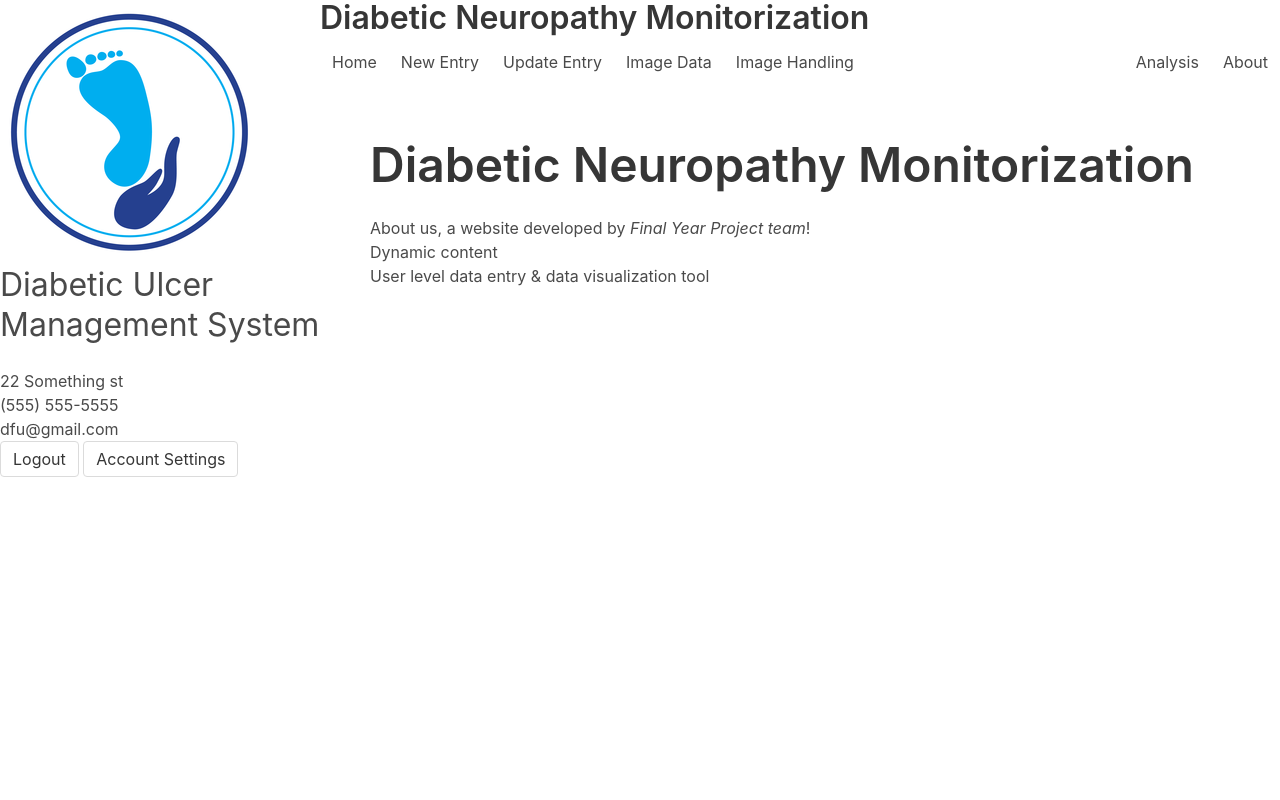
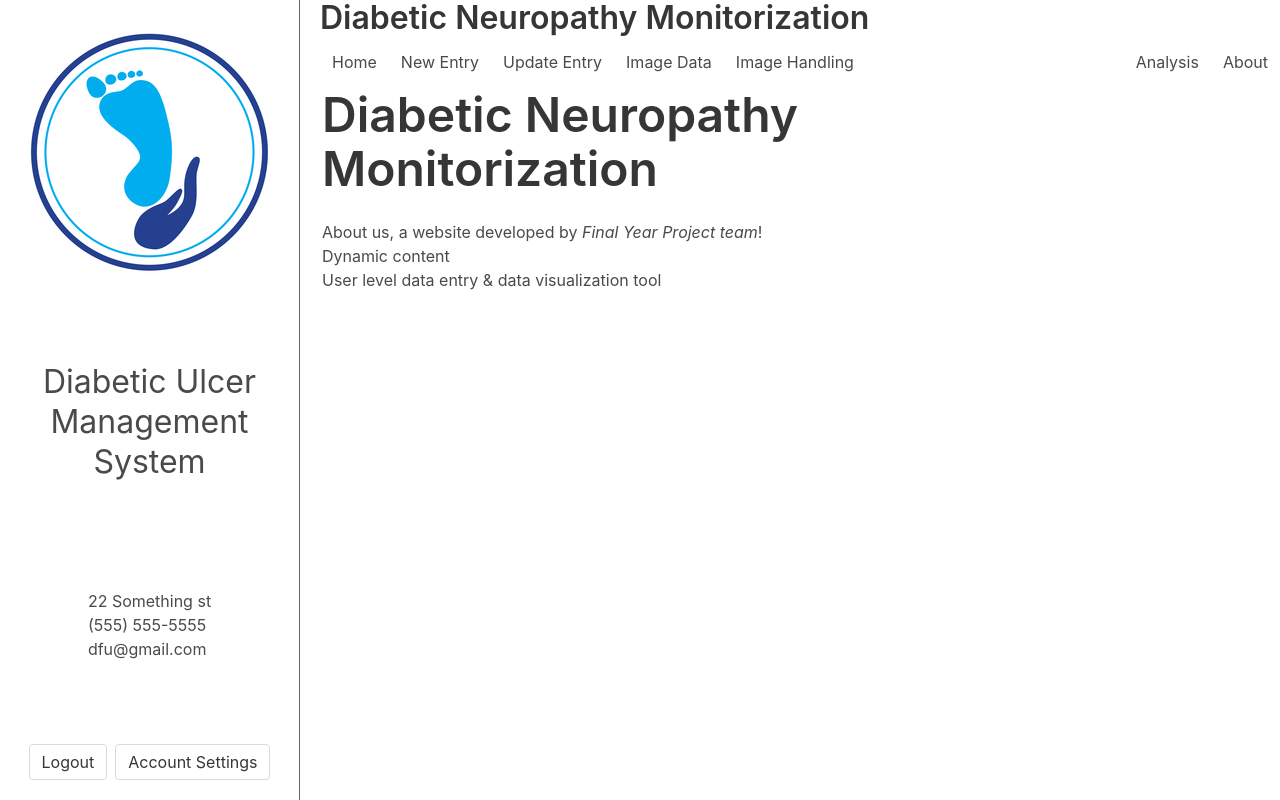
Before and after one commit to cramraj8/DFUWebPlatform, a Django app: page /about/ in a window 1280 px wide. Run offline with Django 3.2, Linux system fonts and the light colour scheme.

Commit message:
Layout sidebar properly

```diff
--- a/DFUApp/static/css/base_generic.css
+++ b/DFUApp/static/css/base_generic.css
@@ -9,18 +9,20 @@ body {
     overflow: hidden;
 }
 
-#logo {
-    grid-column: 1 / 2;
-    grid-row: 1 / 4;
-}
-
 #header {
     grid-row: 1 / 2;
     grid-column: 2 / -1;
 }
 #sidebar {
     grid-column: 1 / 2;
-    grid-row: 4 / -1;
+    grid-row: 1 / -1;
+    display: flex;
+    flex-direction: column;
+    justify-content: space-between;
+    align-items: center;
+    padding: 20px;
+    border-right: 1px solid #666666;
+    margin-right: 20px;
 }
 
 #navbar {
@@ -31,5 +33,7 @@ body {
 #content {
     grid-row: 3 / -1;
     overflow: auto;
-    padding: 50px;
+    padding-right: 20%;
+    padding-left: 2px;
+    padding-bottom: 20px;
 }
--- a/DFUApp/templates/base_generic.html
+++ b/DFUApp/templates/base_generic.html
@@ -11,16 +11,13 @@
 
 
     <div id="container">
-        <section id="logo">
-            <img src="{% static 'images/logo.png' %}" alt="Diabetic Logo">
-        </section>
-
         <section id="header">
             <h1 class="title">Diabetic Neuropathy Monitorization</h1>
         </section>
         <section id="sidebar">
 
-            <h3 class="subtitle is-3">Diabetic Ulcer Management System</h3>
+            <img src="{% static 'images/logo.png' %}" alt="Diabetic Logo">
+            <h3 class="subtitle is-3" align="center">Diabetic Ulcer Management System</h3>
 
             <ul>
                 <li><i class="fa fa-road"></i> 22 Something st</li>
@@ -28,11 +25,10 @@
                 <li><i class="fa fa-envelope"></i> dfu@gmail.com</li>
             </ul>
 
-
-            <button class="button" onclick="location.href='{% url 'logout' %}'">Logout</button>
-
-            <button class="button" type="submit">Account Settings</button>
-
+            <div class="buttons">
+                <button class="button" onclick="location.href='{% url 'logout' %}'">Logout</button>
+                <button class="button" type="submit">Account Settings</button>
+            </div>
         </section>
 
         <section id="navbar">
```
